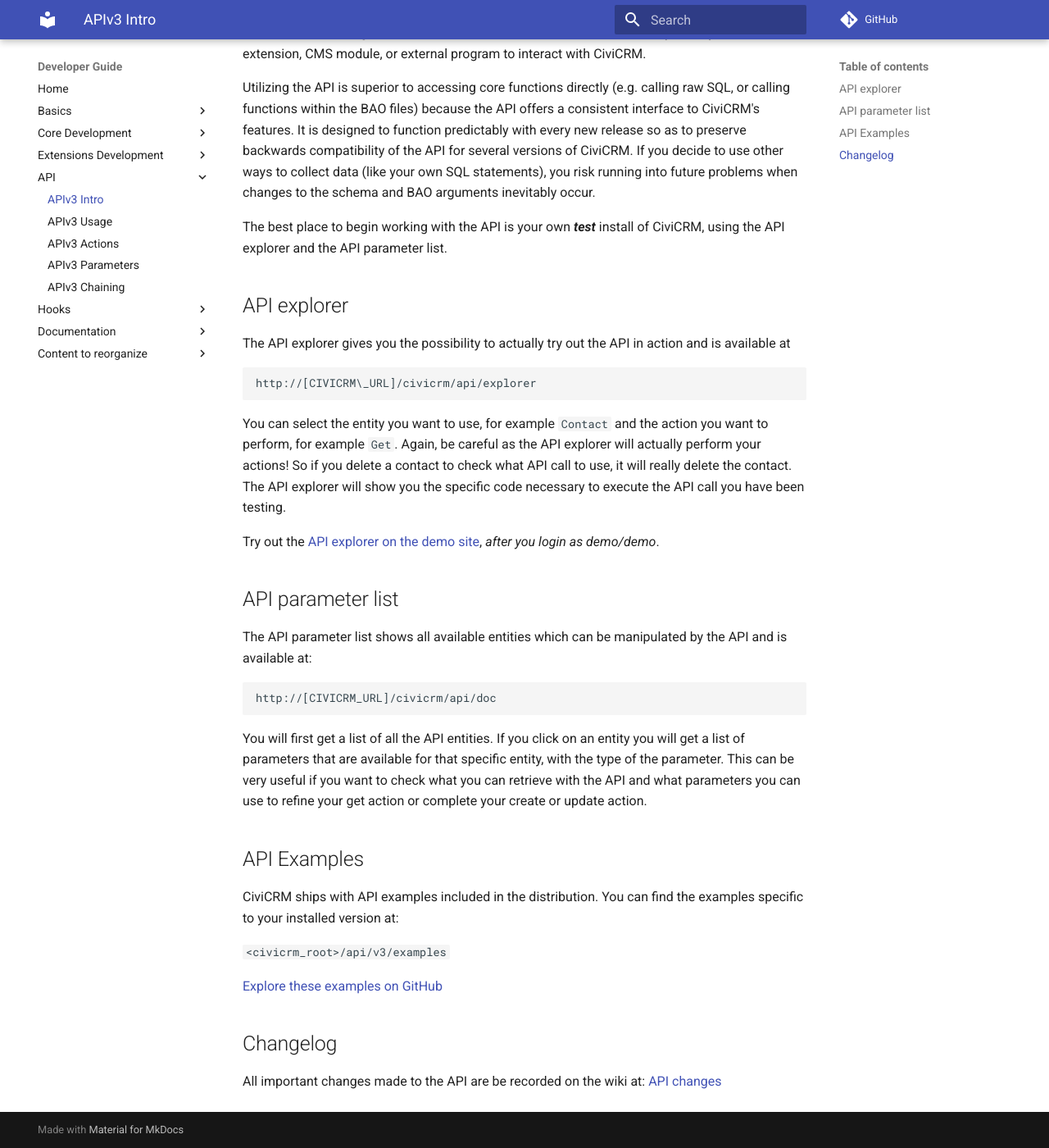
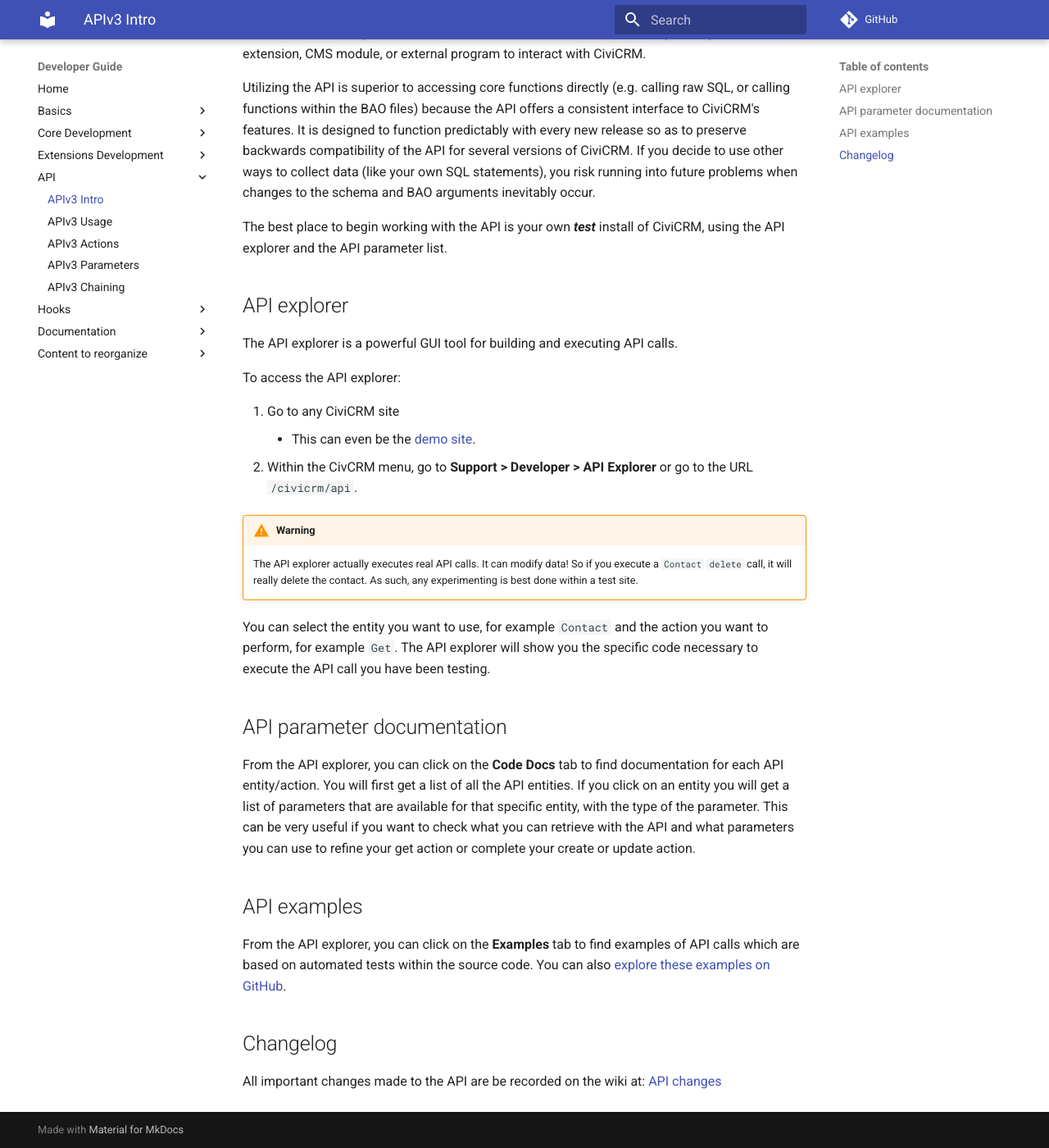
Before and after one commit to civicrm/civicrm-dev-docs, an MkDocs documentation site: the page built from docs/api/general.md, in a window 1280 px wide and 1400 px high, scrolled down 178 px. Shown: the whole window at 82% size. Built offline with MkDocs 1.6.1 and Material for MkDocs 9.7.7, drawn with Linux system fonts in a browser that asks for light colours; comment, search, counter and statistics services are not loaded; old or Windows-style settings are respelled for this version of MkDocs.

Commit message:
API intro - some content clean up

````diff
--- a/docs/api/general.md
+++ b/docs/api/general.md
@@ -20,52 +20,31 @@
 
 ## API explorer
 
-The API explorer gives you the possibility to actually
-try out the API in action and is available at
+The API explorer is a powerful GUI tool for building and executing API calls.
 
-```text
-http://[CIVICRM\_URL]/civicrm/api/explorer
-```
+To access the API explorer:
+
+1. Go to any CiviCRM site
+    * This can even be the [demo site](http://dmaster.demo.civicrm.org/).
+1. Within the CivCRM menu, go to **Support > Developer > API Explorer** or go to the URL `/civicrm/api`.
+
+!!! warning
+    The API explorer actually executes real API calls. It can modify data! So if you execute a `Contact` `delete` call, it will really delete the contact. As such, any experimenting is best done within a test site.
 
 You can select the entity you want to
 use, for example `Contact` and the action you want to perform, for
-example `Get`. Again, be careful as the API explorer will actually
-perform your actions! So if you delete a contact to check what API
-call to use, it will really delete the contact. The API explorer
+example `Get`. The API explorer
 will show you the specific code necessary to execute the API call you
 have been testing.
 
-Try out the [API explorer on the demo site], *after you login as demo/demo*.
+## API parameter documentation
 
-[API explorer on the demo site]: http://drupal.sandbox.civicrm.org/civicrm/api/explorer
-
-
-## API parameter list
-
-The API parameter list shows all available entities which
-can be manipulated by the API and is available at:
-
-```text
-http://[CIVICRM_URL]/civicrm/api/doc
-```
-
-You will first get a list of all the API entities.
-If you click on an entity you will get a list of parameters that are
-available for that specific entity, with the type of the parameter.
-This can be very useful if you want to check what you can retrieve
-with the API and what parameters you can use to refine your get
+From the API explorer, you can click on the **Code Docs** tab to find documentation for each API entity/action. You will first get a list of all the API entities. If you click on an entity you will get a list of parameters that are available for that specific entity, with the type of the parameter. This can be very useful if you want to check what you can retrieve with the API and what parameters you can use to refine your get
 action or complete your create or update action.
 
+## API examples
 
-## API Examples
-
-CiviCRM ships with API examples included in the distribution. You can
-find the examples specific to your installed version at:
-
-`<civicrm_root>/api/v3/examples`
-
-[Explore these examples on GitHub](https://github.com/civicrm/civicrm-core/tree/master/api/v3/examples)
-
+From the API explorer, you can click on the **Examples** tab to find examples of API calls which are based on automated tests within the source code. You can also [explore these examples on GitHub](https://github.com/civicrm/civicrm-core/tree/master/api/v3/examples).
 
 ## Changelog
 
````
